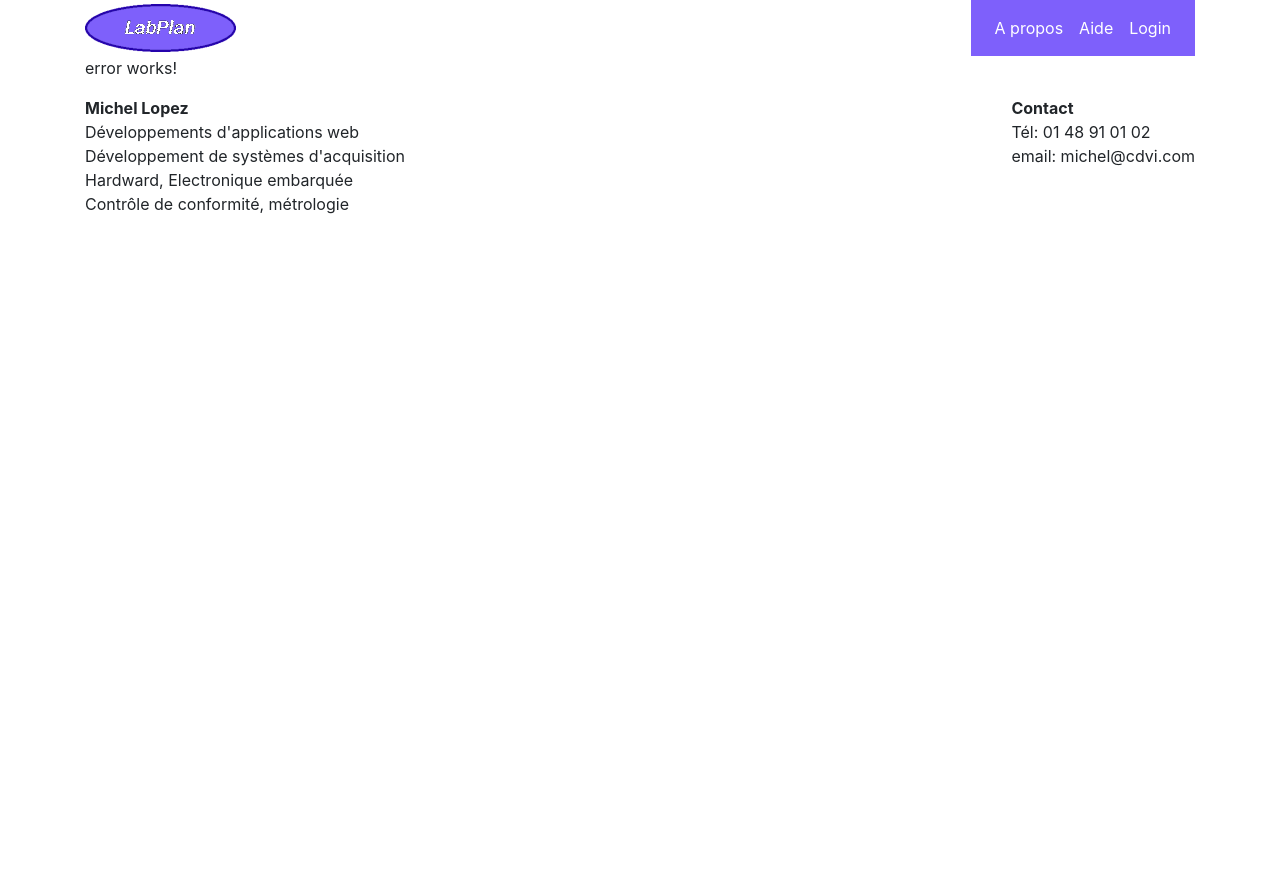
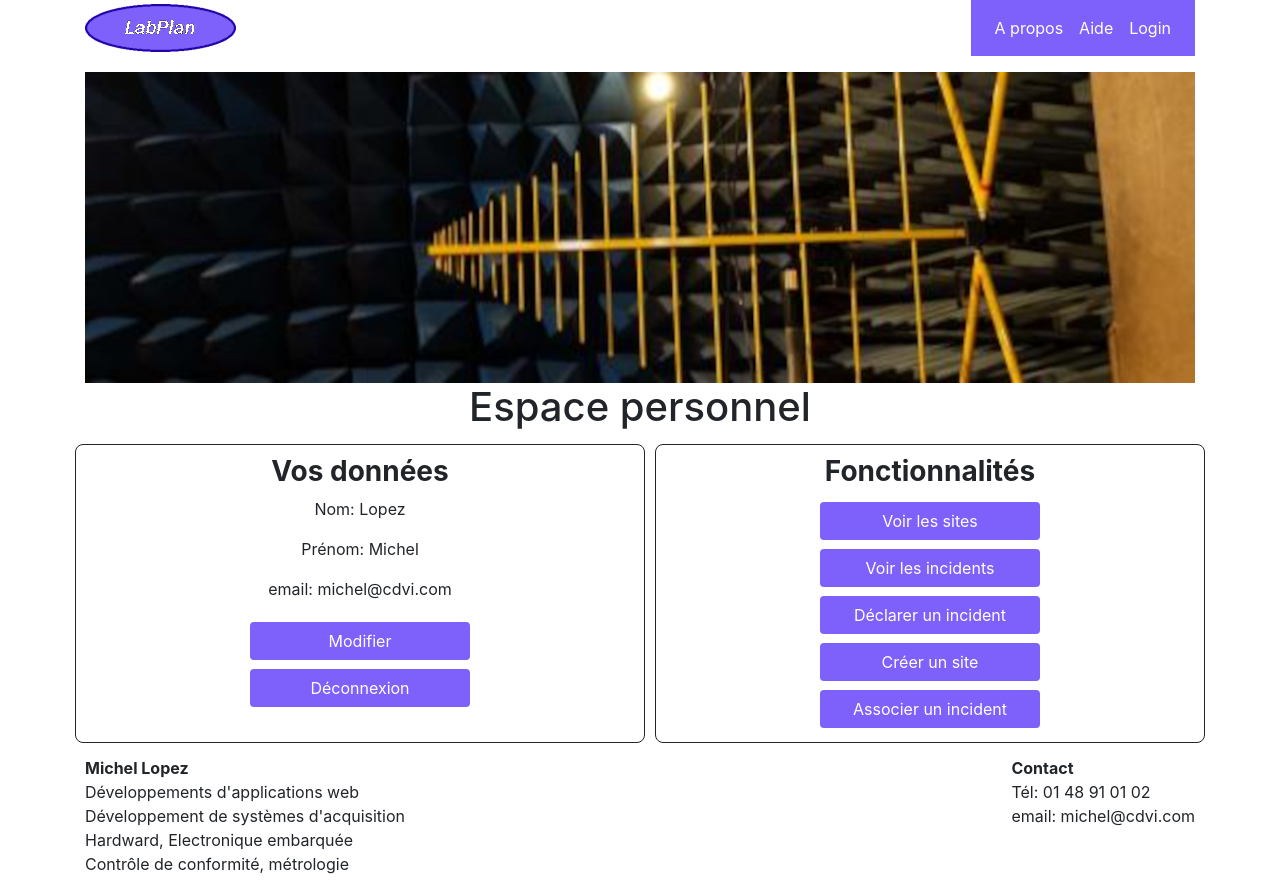
Before and after one commit to Senpothia/lab-site, an Angular app: page /espace in a window 1280 px wide. Before the commit this address led to /error. Before the commit the page ends 800 px from the top, so only its background shows below. Built offline with nearby package versions, Linux system fonts and the light colour scheme.

Commit message:
ajout page espace

```diff
--- a/src/app/plateforme/pages/about/about.component.html
+++ b/src/app/plateforme/pages/about/about.component.html
@@ -1,5 +1,5 @@
-<div class="row">
-    <div class="col">
+<div class="row mt-3">
+    <div class="col text-center">
         <img class="img-fluid" src="assets/bandeau6.png" />
     </div>
 </div>
--- a/src/app/plateforme/pages/aide/aide.component.html
+++ b/src/app/plateforme/pages/aide/aide.component.html
@@ -1,5 +1,5 @@
-<div class="row">
-    <div class="col">
+<div class="row mt-3">
+    <div class="col text-center">
         <img class="img-fluid" src="assets/bandeau6.png" />
     </div>
 </div>
--- /dev/null
+++ b/src/app/plateforme/pages/espace/espace.component.css
@@ -0,0 +1,122 @@
+
+.message{
+
+	margin: 20px;
+
+}
+
+.formulaire{
+
+	margin: 70px;
+
+}
+
+.bouton{
+
+
+	margin: 15px;
+
+
+}
+
+.validations{
+
+	margin-top:82px;
+}
+.informations{
+
+	border: 1px solid ;
+	border-radius: 8px;
+	margin: 10px;
+
+}
+
+
+.page-link {
+  position: relative;
+  display: block;
+  padding: 0.5rem 0.75rem;
+  margin-left: -1px;
+  line-height: 1.25;
+  color: #4d4e4d;
+  background-color: #d3d3d3;
+  border: 1px solid #000000;
+}
+.page-item.disabled .page-link {
+  color: #868e96;
+  pointer-events: none;
+  cursor: auto;
+  background-color: #FFFFFF;
+  border-color: #000000;
+}
+.page-item.active .page-link {
+  z-index: 1;
+  color: #fff;
+  background-color: #4d4e4d;
+  border-color: #000000;
+}
+.page-link:focus, .page-link:hover {
+  color: #fff;
+  text-decoration: none;
+  background-color: #4d4e4d;
+  border-color: #000000;
+}
+
+.identification{
+
+	border: 1px solid #000000;
+	border-radius: 8px;
+}
+
+.identif{
+
+			border-radius: 5px;
+			padding: 5px 10px;
+		}
+
+.identif2{
+
+			marging: 0px;
+			border-radius: 5px;
+			border: 1px solid ;
+			padding: 5px 5px;
+		}
+
+.a_fragment{
+
+	text-decoration: none;
+	color: white;
+}
+
+a:hover {
+
+	text-decoration: none;
+	color: white;
+}
+
+.donnees{
+	border: 1px solid ;
+	border-radius: 8px;
+	padding: 10px
+
+}
+
+.bouton2{
+
+	margin: 5px;
+	width: 220px;
+
+}
+
+
+
+.bouton3{
+
+	margin: 5px;
+	width: 150px;
+
+}
+.navigation:hover{
+
+ background-color: #0069d9;
+}
--- /dev/null
+++ b/src/app/plateforme/pages/espace/espace.component.html
@@ -0,0 +1,118 @@
+<div class="row mt-3 d-flex justify-content-center">
+    <div class="col text-center">
+
+        <img class="img-fluid" src="assets/bandeau4.png" alt="" />
+    </div>
+</div>
+
+<div class="row d-flex justify-content-center">
+    <div class="col text-center">
+
+        <h1>Espace personnel</h1>
+    </div>
+
+</div>
+
+
+<div class="row">
+    <div class="donnees col-lg-6" style="margin: 5px;">
+
+        <div class="row d-flex justify-content-center">
+            <div class="col text-center">
+                <h3>
+                    <strong>Vos données</strong>
+                </h3>
+            </div>
+        </div>
+
+
+        <div class="row d-flex justify-content-center">
+            <div class="col text-center">
+                <p>Nom: Lopez</p>
+            </div>
+
+        </div>
+
+        <div class="row d-flex justify-content-center">
+
+            <div class="col text-center">
+                <p>Prénom: Michel</p>
+            </div>
+        </div>
+
+
+        <div class="row d-flex justify-content-center">
+            <div class="col text-center">
+                <p>email: michel@cdvi.com</p>
+            </div>
+        </div>
+
+
+        <div class="row d-flex justify-content-center">
+            <div class="col text-center">
+                <a href="/labplan/compte/modifier"><button type="button" class="btn mb-1 bouton2"
+                        style="background-color: #7e60fb; color: white;">Modifier</button></a>
+            </div>
+        </div>
+
+        <div class="row d-flex justify-content-center">
+            <a class="btn mb-1 bouton2" style="background-color: #7e60fb; color: white;" href="@">Déconnexion</a>
+        </div>
+
+    </div>
+    <div class="col donnees" style="margin: 5px;">
+
+        <div class="row d-flex justify-content-center">
+            <div class="col text-center">
+                <h3>
+                    <strong>Fonctionnalités</strong>
+                </h3>
+            </div>
+        </div>
+
+
+        <div class="row d-flex justify-content-center">
+            <div class="col text-center">
+                <a th:href="@{/private/activite/site/incidents}"><button type="button" class="btn mb-1 bouton2"
+                        style="background-color: #7e60fb; color: white;">Voir
+                        les sites</button></a>
+            </div>
+        </div>
+
+        <div class="row d-flex justify-content-center">
+            <div class="col text-center">
+            <a th:href="@{/private/activite/site/incidents}"><button type="button" class="btn mb-1 bouton2"
+                    style="background-color: #7e60fb; color: white;">Voir
+                    les incidents</button></a>
+                    </div>
+        </div>
+
+
+        <div class="row d-flex justify-content-center">
+            <div class="col text-center">
+            <a th:href="@{/private/activite/site/declarer}"><button type="button" class="btn mb-1 bouton2"
+                    style="background-color: #7e60fb; color: white;">Déclarer
+                    un incident</button></a>
+                    </div>
+        </div>
+
+        <div class="row d-flex justify-content-center">
+            <div class="col text-center">
+            <a th:href="@{/private/activite/site/creer}"><button type="button" class="btn mb-1 bouton2"
+                    style="background-color: #7e60fb; color: white;">Créer
+                    un site</button></a>
+                    </div>
+        </div>
+
+        <div class="row d-flex justify-content-center">
+            <div class="col text-center">
+            <a th:href="@{/private/activite/site/defaut/selectionner/produit}"><button type="button"
+                    class="btn mb-1 bouton2" style="background-color: #7e60fb; color: white;">Associer un
+                    incident</button></a>
+                    </div>
+        </div>
+
+    </div>
+
+
+</div>
--- /dev/null
+++ b/src/app/plateforme/pages/espace/espace.component.ts
@@ -0,0 +1,15 @@
+import { Component, OnInit } from '@angular/core';
+
+@Component({
+  selector: 'app-espace',
+  templateUrl: './espace.component.html',
+  styleUrls: ['./espace.component.css']
+})
+export class EspaceComponent implements OnInit {
+
+  constructor() { }
+
+  ngOnInit(): void {
+  }
+
+}
--- a/src/app/plateforme/pages/login/login.component.html
+++ b/src/app/plateforme/pages/login/login.component.html
@@ -2,7 +2,7 @@
 
 
     <div class="row mb-3 mt-3">
-        <div class="col">
+        <div class="col text-center">
             <img class="img-fluid" src="assets/bandeau1.png" />
         </div>
     </div>
@@ -17,7 +17,7 @@
         <div class="col">
 
            <!--<form -->
-                method="post">
+
                 <div>
                     <h3 style="color: red;">Erreur! Vérifiez vous
                         identifiants de connexion</h3>
@@ -36,7 +36,7 @@
                 <div class="d-flex justify-content-end mt-3">
 
                         <button routerLink="../compte"  class="btn" style="margin-right: 10px;background-color: #7e60fb; color: white;">Créer un compte</button>
-                        <button type="submit" class="btn" style="background-color: #7e60fb; color: white;">Connexion</button>
+                        <button routerLink="../espace" type="submit" class="btn" style="background-color: #7e60fb; color: white;">Connexion</button>
 
                 </div>
 
```
Also changed, not shown: src/app/app-routing.module.ts (+7 -0 lines), src/app/plateforme/plateforme.module.ts (+6 -2 lines), src/assets/bandeau4.png (added), 1 other file (tests, documents, lock files or other folders).
